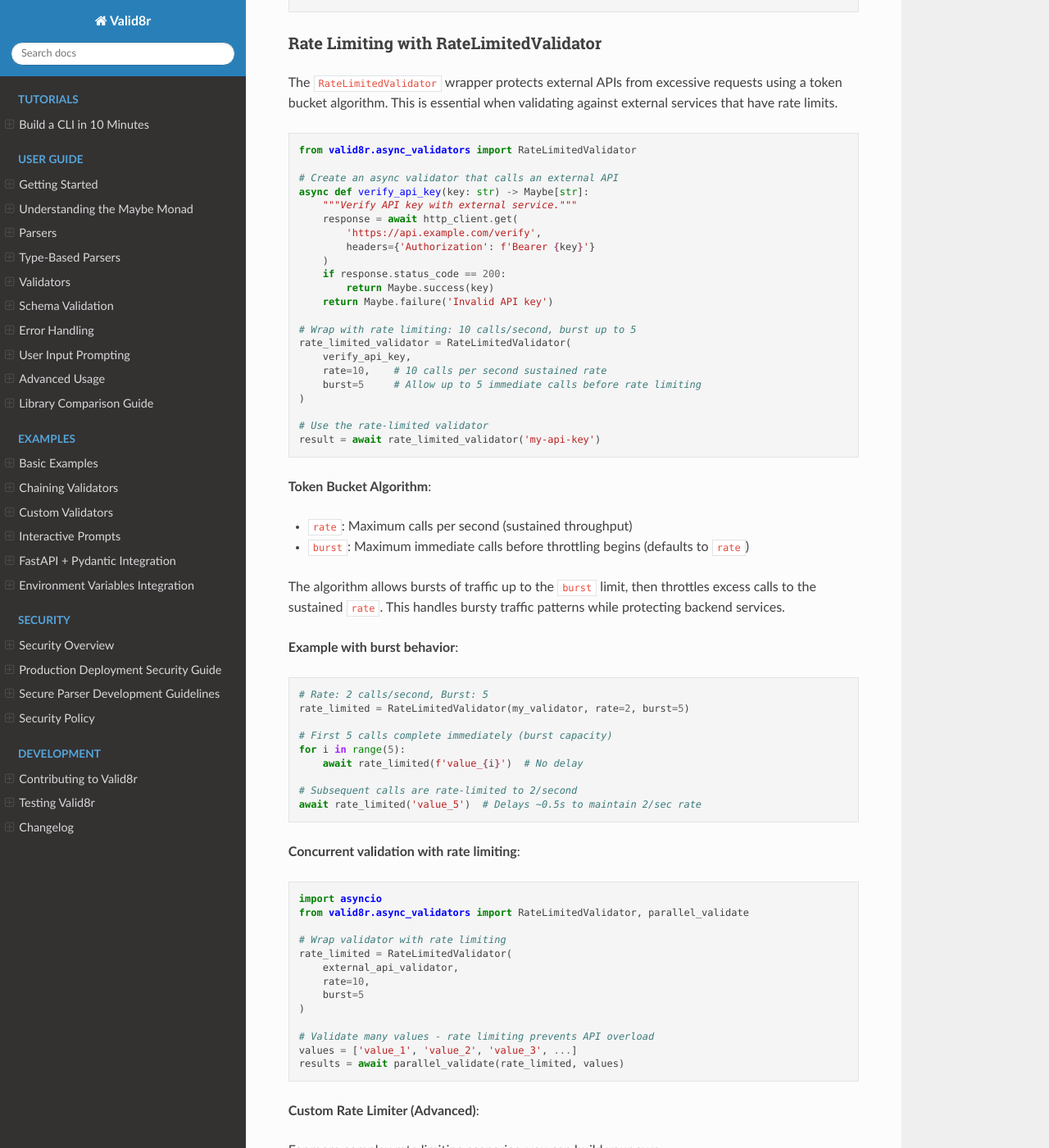
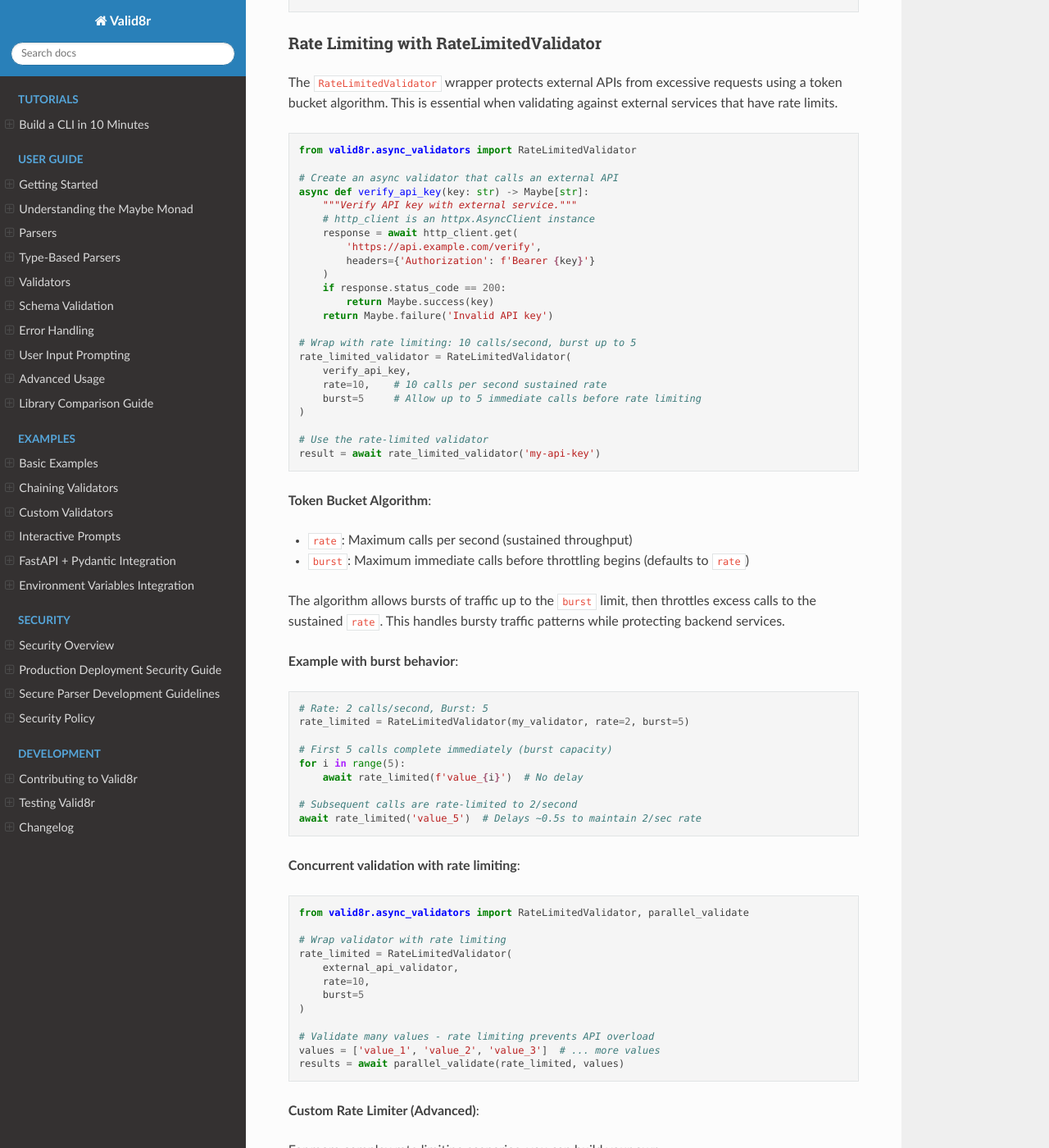
Before and after one commit to mikelane/valid8r, a Sphinx documentation site: the page built from docs/user_guide/async_validation.rst, in a window 1280 px wide and 1400 px high, scrolled down 10152 px. Shown: the whole window at 82% size. Built offline with Sphinx 7.4.7 and the Read the Docs theme 3.1.0, drawn with Linux system fonts in a browser that asks for light colours; pages that are not in the unit, such as notebooks, are missing from menus; the version number could not be read and is left out.

Commit message:
fix: address review feedback for documentation examples (#239)

```diff
--- a/docs/user_guide/async_validation.rst
+++ b/docs/user_guide/async_validation.rst
@@ -583,6 +583,7 @@ services that have rate limits.
     # Create an async validator that calls an external API
     async def verify_api_key(key: str) -> Maybe[str]:
         """Verify API key with external service."""
+        # http_client is an httpx.AsyncClient instance
         response = await http_client.get(
             'https://api.example.com/verify',
             headers={'Authorization': f'Bearer {key}'}
@@ -628,7 +629,6 @@ while protecting backend services.
 
 .. code-block:: python
 
-    import asyncio
     from valid8r.async_validators import RateLimitedValidator, parallel_validate
 
     # Wrap validator with rate limiting
@@ -639,7 +639,7 @@ while protecting backend services.
     )
 
     # Validate many values - rate limiting prevents API overload
-    values = ['value_1', 'value_2', 'value_3', ...]
+    values = ['value_1', 'value_2', 'value_3']  # ... more values
     results = await parallel_validate(rate_limited, values)
 
 **Custom Rate Limiter (Advanced)**:
```
